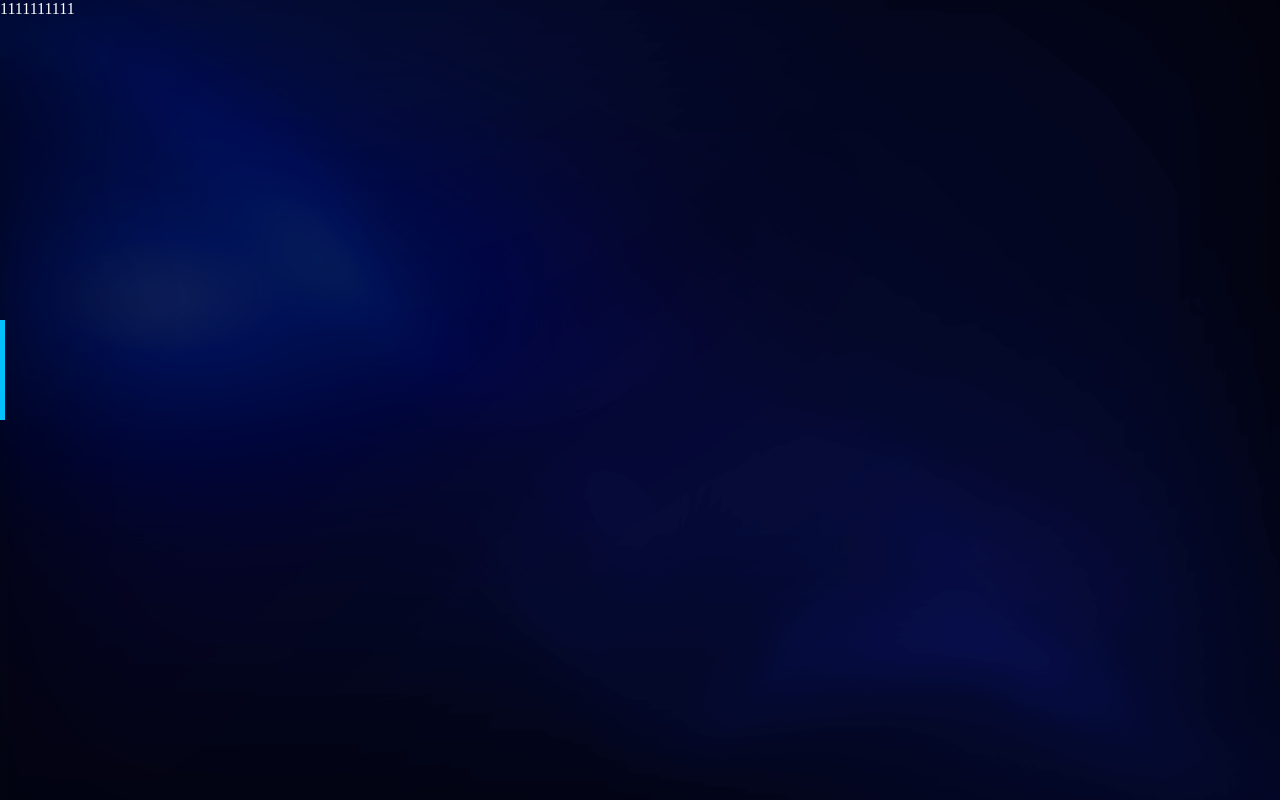
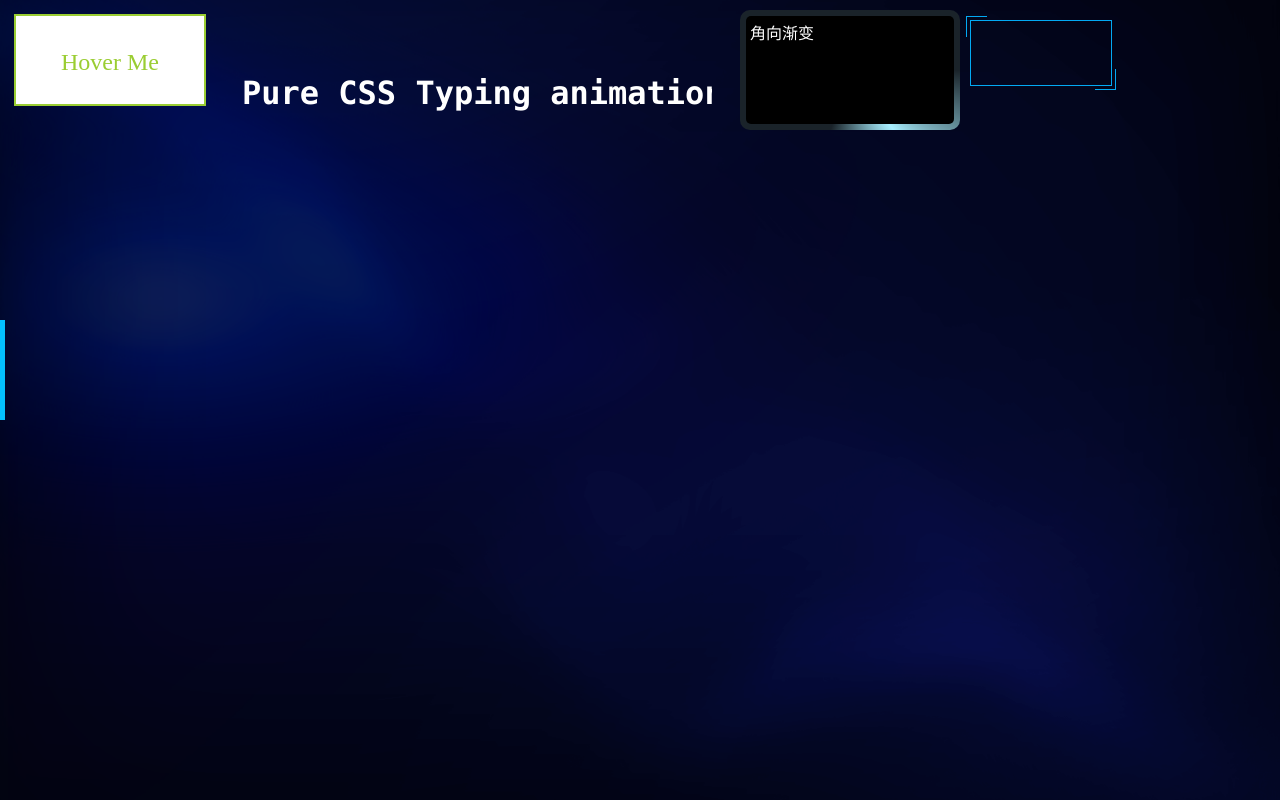
Before and after one commit to jiajinjuan2019/vue3-ts, a Vue app: page /#/cssCompoment in a window 1280 px wide. Built offline with nearby package versions, Linux system fonts and the light colour scheme.

Commit message:
3个按钮动画

```diff
--- a/src/main.ts
+++ b/src/main.ts
@@ -7,6 +7,7 @@ import request from './utils/request';
 import VChart from "vue-echarts";
 import ElementPlus from 'element-plus'
 import 'element-plus/dist/index.css'
+import '../src/view/cssCompoment/index.scss'
 
 const app = createApp(App)
 console.log(app)
--- a/src/view/cssCompoment/index.scss
+++ b/src/view/cssCompoment/index.scss
@@ -0,0 +1,153 @@
+// 边框线条动画
+.hover-me {
+    position: relative;
+    width: 200px;
+    height: 100px;
+    line-height: 100px;
+    text-align: center;
+    overflow: hidden;
+
+    &::after {
+        content: "Hover Me";
+        position: absolute;
+        top: 4px;
+        bottom: 4px;
+        right: 4px;
+        left: 4px;
+        line-height: 92px;
+        font-size: 24px;
+        background: #fff;
+        border: 2px solid yellowgreen;
+        cursor: pointer;
+        color: yellowgreen;
+    }
+
+    &::before {
+        content: "";
+        position: absolute;
+        top: 0px;
+        bottom: 0px;
+        right: -20px;
+        left: 0px;
+        background: #fff;
+        transform: rotateZ(-90deg) translate(-100%, -100%);
+        transform-origin: top left;
+        transition: transform .3s;
+        transition-timing-function: linear;
+    }
+
+    &:hover::before {
+        transform: rotateZ(0deg) translate(0%, -0%);
+    }
+}
+
+// 实现文字输入效果
+.effectinput {
+    font: bold 200% Consolas, Monaco, monospace;
+    border-right: 0.1em solid;
+    width: 470px;
+    height: 50px;
+    margin: 2em 1em;
+    white-space: nowrap;
+    overflow: hidden;
+    animation: typing 3s steps(26, end),
+        cursor-blink 0.3s step-end infinite alternate;
+}
+
+@keyframes typing {
+    from {
+        width: 0;
+    }
+}
+
+@keyframes cursor-blink {
+    50% {
+        border-color: transparent;
+    }
+}
+
+// 角向渐变光影
+
+@keyframes rotate {
+    100% {
+        transform: rotate(1turn);
+    }
+}
+
+.conic {
+    position: relative;
+    z-index: 0;
+    width: 200px;
+    height: 100px;
+    border-radius: 10px;
+    overflow: hidden;
+    padding: 10px;
+
+    &::before {
+        content: '';
+        position: absolute;
+        z-index: -2;
+        left: -50%;
+        top: -50%;
+        width: 200%;
+        height: 200%;
+        background-color: #1a232a;
+        background-repeat: no-repeat;
+        background-position: 0 0;
+        background-image: conic-gradient(transparent, rgba(168, 239, 255, 1), transparent 30%);
+        animation: rotate 4s linear infinite;
+    }
+
+    &::after {
+        content: '';
+        position: absolute;
+        z-index: -1;
+        left: 6px;
+        top: 6px;
+        width: calc(100% - 12px);
+        height: calc(100% - 12px);
+        background: #000;
+        border-radius: 5px;
+    }
+}
+:root {
+    --borderColor: #03A9F3;
+  }
+// 动态边框
+.dynamicBorder {
+    position: relative;
+    width: 140px;
+    height: 64px;
+    border: 1px solid #03A9F3;
+    cursor: pointer;
+    margin: 10px;
+
+    &::before,
+    &::after {
+        content: "";
+        position: absolute;
+        width: 20px;
+        height: 20px;
+        transition: .3s ease-in-out;
+    }
+
+    &::before {
+        top: -5px;
+        left: -5px;
+        border-top: 1px solid var(--borderColor);
+        border-left: 1px solid var(--borderColor);
+    }
+
+    &::after {
+        right: -5px;
+        bottom: -5px;
+        border-bottom: 1px solid var(--borderColor);
+        border-right: 1px solid var(--borderColor);
+    }
+
+    &:hover::before,
+    &:hover::after {
+        width: calc(100% + 9px);
+        height: calc(100% + 9px);
+    }
+}
--- a/src/view/cssCompoment/index.vue
+++ b/src/view/cssCompoment/index.vue
@@ -1,5 +1,12 @@
 <template>
-  <div class="con">1111111111</div>
+  <div class="styleComponents">
+    <div class="hover-me">Hover Me</div>
+    <div class="textbox">
+      <div class="effectinput">Pure CSS Typing animation.</div>
+    </div>
+    <div class="conic">角向渐变</div>
+    <div class="dynamicBorder"></div>
+  </div>
 </template>
 <script lang="ts">
 export default {
@@ -9,8 +16,13 @@ export default {
 };
 </script>
 <style lang="scss" scoped>
-.con {
+.styleComponents {
   width: 100%;
   height: 100%;
+  margin: 10px;
+  display: flex;
+  .textbox{
+    width: 530px;
+  }
 }
 </style>
```
